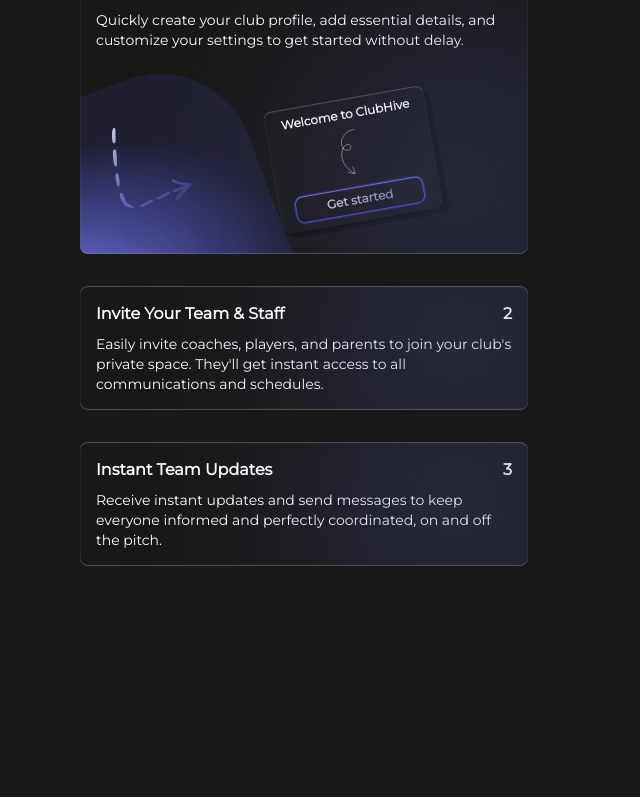
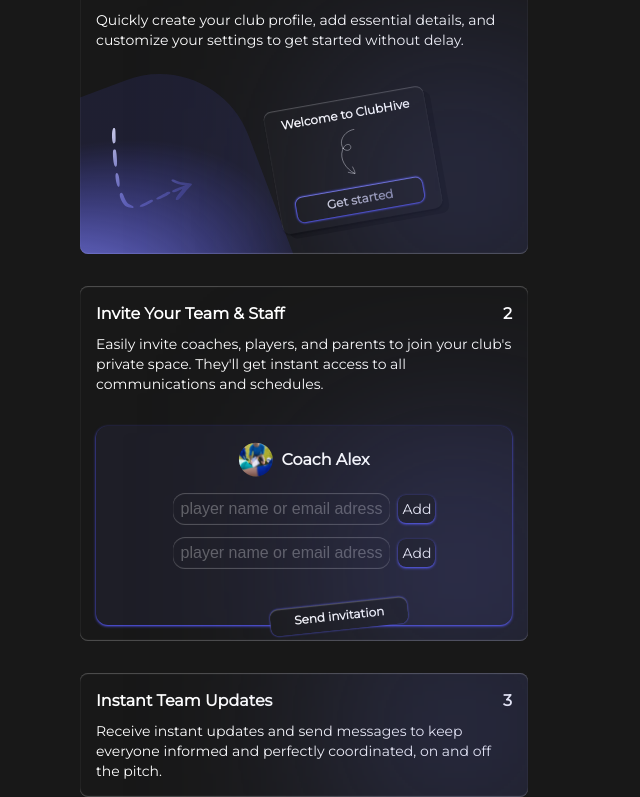
Before and after one commit to Onderito/club-hive, a Next.js app: page / in a window 1280 px wide. Shown: the part 1884-2681 px from the top of the page, without its empty margins (0-640 px from the left). Before the commit the page ends 2450 px from the top, so only its background shows below. Built offline with nearby package versions, Linux system fonts and the light colour scheme.

Commit message:
how it works, only 1 card more

```diff
--- a/src/app/landing/how-it-works.tsx
+++ b/src/app/landing/how-it-works.tsx
@@ -86,6 +86,40 @@
               </div>
             </div>
           )}
+          {index === 1 && (
+            <div className="shadow-sm shadow-[#585BFF] rounded-xl pt-4 pb-14 mt-8 bg-[#26263B]/45 ">
+              <div className="flex items-center justify-center gap-2">
+                <Image
+                  src={"/coach-alex.svg"}
+                  alt="Blur"
+                  width={35}
+                  height={35}
+                />
+                <h4 className="text-white font-montserrat font-bold">
+                  Coach Alex
+                </h4>
+              </div>
+              <div className="flex items-center justify-center gap-2 mt-4">
+                <button className="text-white/30 shadow-inner-both p-1 px-2 rounded-xl">
+                  player name or email adress
+                </button>
+                <button className="text-white font-montserrat shadow-sm shadow-[#585BFF] p-1 bg-[#181818] rounded-lg text-sm">
+                  Add
+                </button>
+              </div>
+              <div className="flex items-center justify-center gap-2 mt-3">
+                <button className="text-white/30 shadow-inner-both p-1 px-2 rounded-xl">
+                  player name or email adress
+                </button>
+                <button className="text-white font-montserrat shadow-sm shadow-[#585BFF] p-1 bg-[#181818] rounded-lg text-sm">
+                  Add
+                </button>
+              </div>
+              <button className="absolute text-white text-[12px] font-montserrat font-bold text-lg mt-4 -rotate-6 bg-[#181818] shadow-inner-color rounded-lg py-1 px-6 right-[120px] bottom-3 ">
+                Send invitation
+              </button>
+            </div>
+          )}
           <div className="w-35 h-35 bottom-0 right-0 absolute bg-gradient-to-r from-[#666688] to-[#585FFF] rounded-lg blur-[120px]"></div>
         </Card>
       ))}
```
